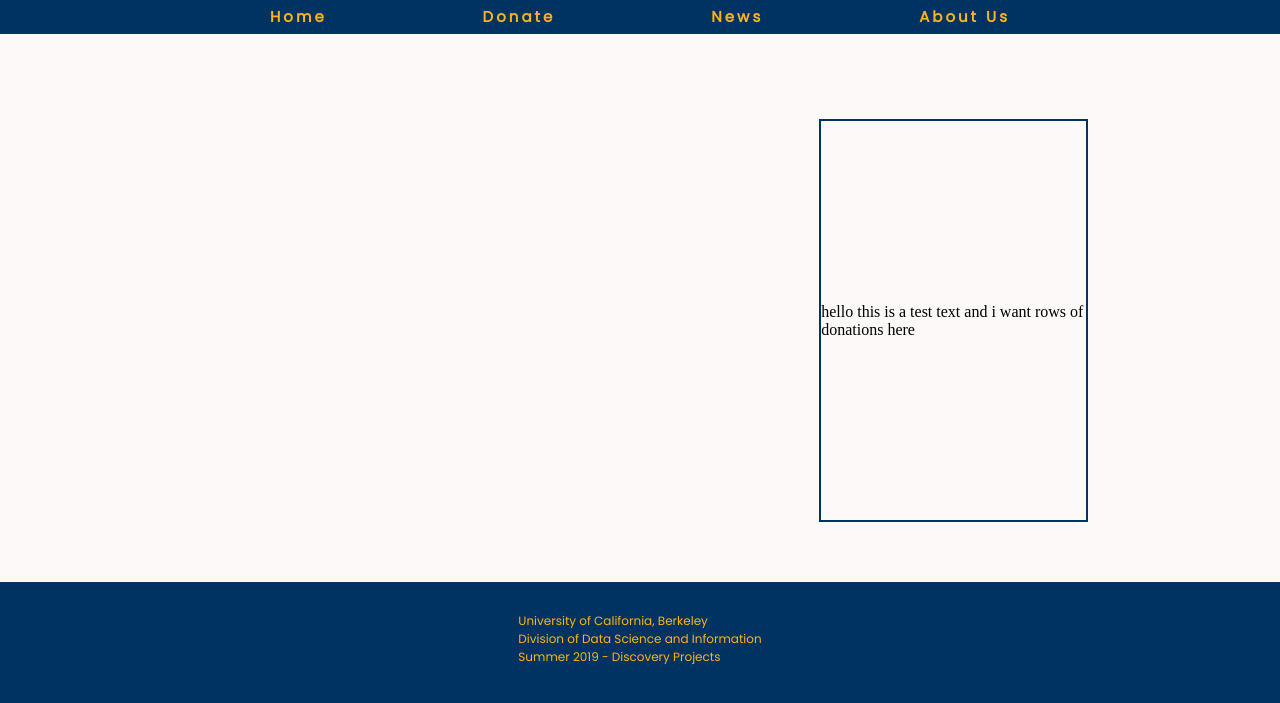
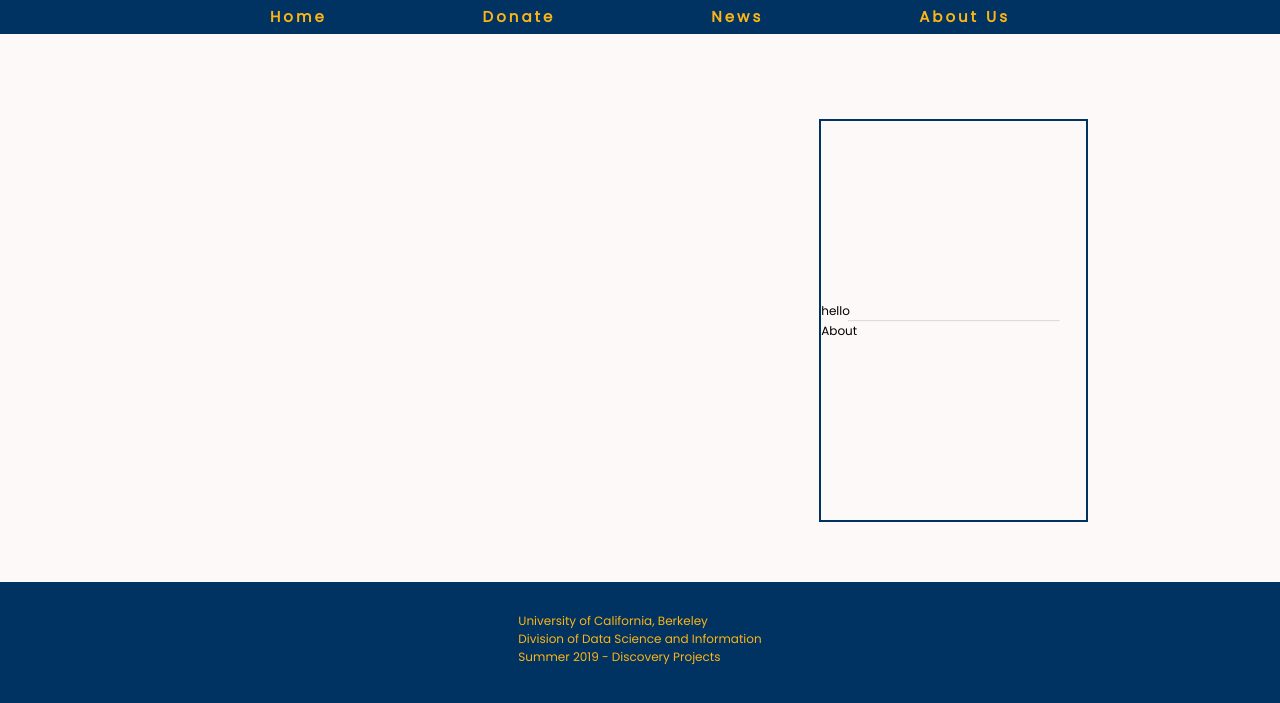
Before and after one commit to brianwsyang/data_enabled_donations, a website: page vscode_version/index.html in a window 1280 px wide. Shown: the part 139-842 px from the top of the page. Drawn offline with Linux system fonts and the light colour scheme; some packages are replaced by stand-ins of ours.

Commit message:
v.0802.19.0324: created layout for comments

```diff
--- a/vscode_version/index.html
+++ b/vscode_version/index.html
@@ -7,6 +7,7 @@
     <meta http-equiv="X-UA-Compatible" content="ie=edge">
 
     <link href="https://fonts.googleapis.com/css?family=Poppins&display=swap" rel="stylesheet">
+    <link href="https://fonts.googleapis.com/css?family=Raleway&display=swap" rel="stylesheet">
     <link rel="stylesheet" href="style.css">
 
     <title>DED Discovery Project</title>
@@ -52,9 +53,15 @@
         </div>
         <div id="h-div"></div>
         <div id="com_shell">
-            <p>
-                hello this is a test text and i want rows of donations here
-            </p>
+            <ul class="com_lst">
+                <p>
+                    hello
+                </p>
+                <hr/>
+                <p>
+                    About
+                </p>
+            </ul>
         </div>
     </div>
 
--- a/vscode_version/style.css
+++ b/vscode_version/style.css
@@ -1,15 +1,15 @@
-*{
+* {
     margin: 0px;
     padding: 0px;
     box-sizing: border-box;
 }
 
-p{
+p {
     word-break: keep-all;
     white-space: normal;
 }
 
-main{
+main {
     padding: 35px 0px 20px;
     display: flex;
     flex-direction: column;
@@ -22,7 +22,7 @@
     font-family: 'Poppins', sans-serif;
 }
 
-.logo{
+.logo {
     color: #003262;
     -webkit-text-stroke: 0.05px #003262;
     -webkit-text-fill-color: #fdb515;
@@ -31,7 +31,7 @@
     text-align: center;
 }
 
-nav{
+nav {
     padding: 5px 15%;
     justify-content: space-around;
     align-items: center;
@@ -39,17 +39,17 @@
     font-family: 'Poppins', sans-serif;
 }
 
-.nav-links{
+.nav-links {
     display: flex;
     justify-content: space-around;
     align-items: center;
 }
 
-.nav-links li{
+.nav-links li {
     list-style: none;
 }
 
-.nav-links a{
+.nav-links a {
     color: #fdb515;
     text-decoration: none;
     text-align: center;
@@ -58,7 +58,7 @@
     font-size: 15px;
 }
 
-about{
+about {
     background-color: #fdf9f8;
     padding: 5px 15%;
     display: flex;
@@ -68,14 +68,14 @@
     font-family: 'Poppins', sans-serif;
 }
 
-.about-member{
+.about-member {
     display: flex;
     padding: 0px 15px;
     justify-content: space-around;
     align-items: center;
 }
 
-footer{
+footer {
     /* background-color: #323130; */
     background-color: #003262;
     padding: 30px 15% 50px;
@@ -111,6 +111,7 @@
 #com_shell {
     width: 30%;
     border-color: #003262;
+    background-color: #fdf9f8;
     border-width: 2px;
     display: flex 1 1 30%;
     border-style: solid;
@@ -119,6 +120,7 @@
     justify-content: space-around;
     flex-direction: column;
     margin: 75px 0px 50px;
+    font-family: 'Poppins', sans-serif;
 }
 
 #h-div {
@@ -126,3 +128,20 @@
     height: 10px;
     flex: 1 1 auto;
 }
+
+.com_lst {
+    display: flex;
+    flex-direction: column;
+    justify-content: space-around;
+    align-items: stretch;
+    font-size: 12px;
+}
+
+.com_lst hr {
+    color: #767676;
+    opacity: 0.3;
+    height: 2px;
+    width: 80%;
+    align-self: center;
+    font-family: 'Raleway', sans-serif;
+}
```
